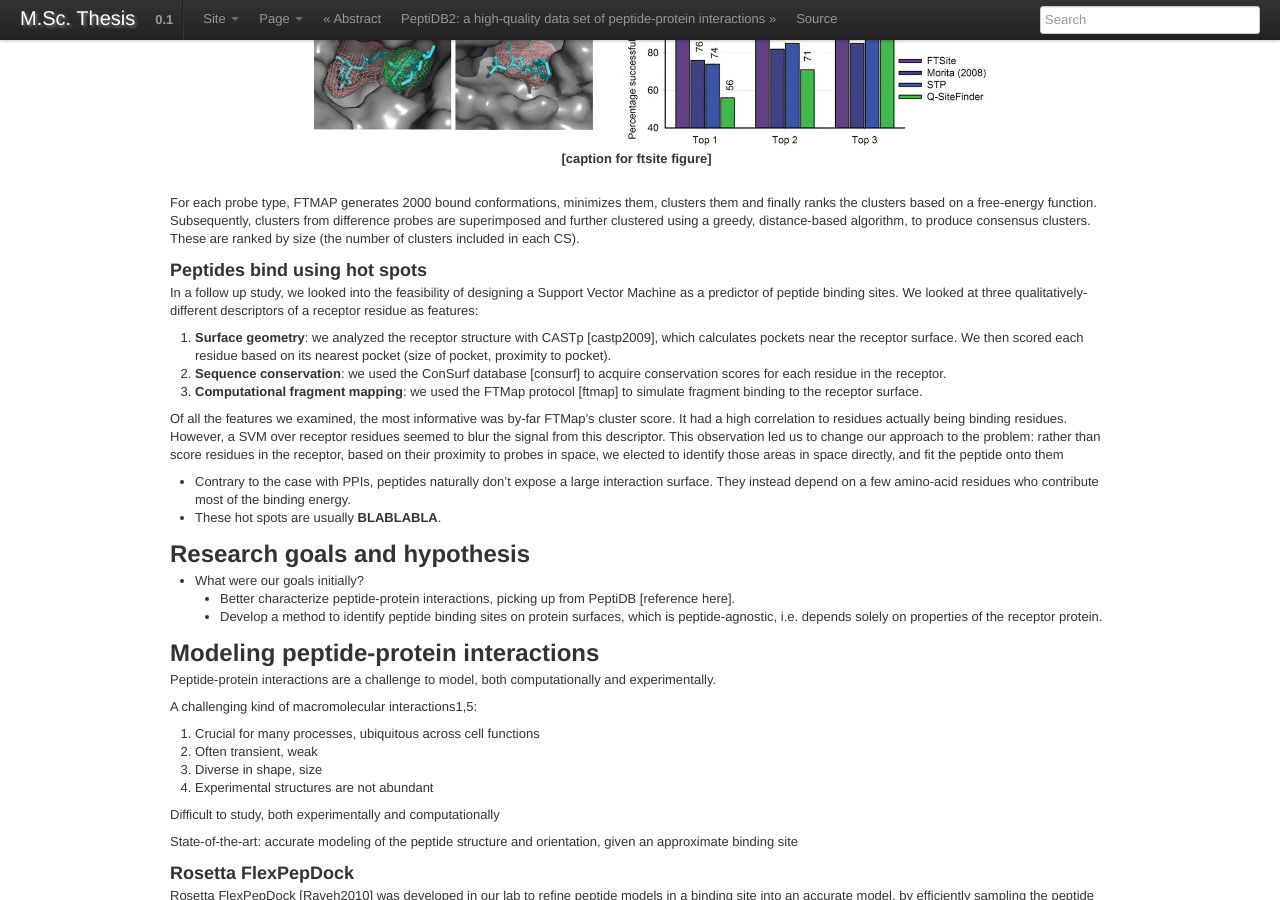
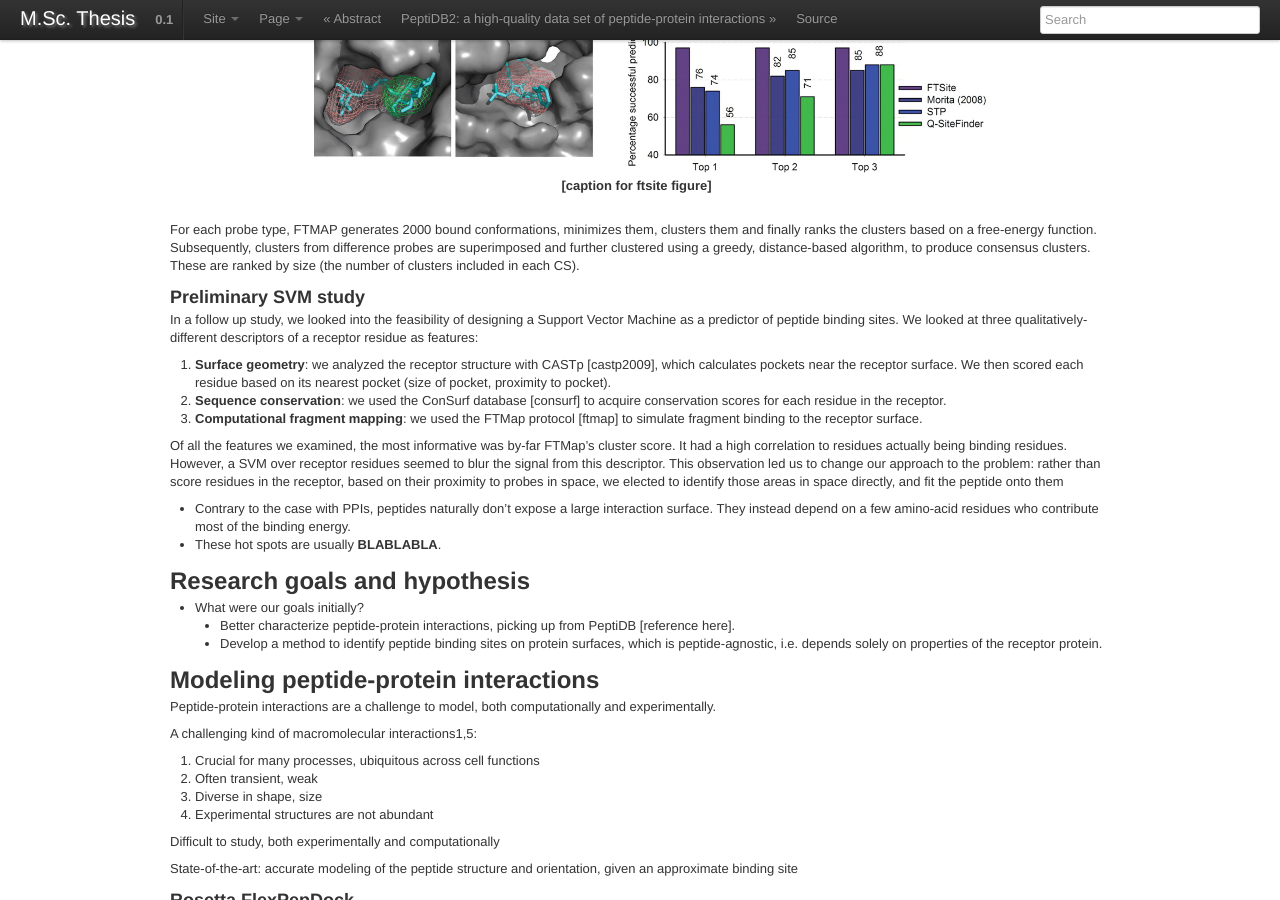
Before and after one commit to assaff/msc-thesis, a Sphinx documentation site: the page built from source/background.rst, in a window 1280 px wide and 900 px high, scrolled down 903 px. Built offline with Sphinx 7.4.7, drawn with Linux system fonts in a browser that asks for light colours; formulas are drawn with MathJax 3.

Commit message:
renamed figure file to avoid bug in latexpdf build

```diff
--- a/source/background.rst
+++ b/source/background.rst
@@ -53,10 +53,10 @@
     * helical peptides: **anything?**
 
 Computational solvent mapping
-~~~~~~~~~~~~~~~~~~~~~~~~~~~~~~
+------------------------------
 
 MSCS
-"""""
+~~~~~
 
 Multiple Solvent Crystal Structures (abbreviated MSCS) is a prominent
 experimental method to locate and characterize ligand binding sites on
@@ -76,7 +76,7 @@
 Mattos/Ringe]**
 
 FTMAP
-"""""""
+~~~~~~~
 
 To avoid the laborious and costly experiments entailed by MSCS,
 the FTMAP protocol was developed as a computational approximation.
@@ -86,7 +86,7 @@
 That allows for accurate identification of probe binding sites,
 followed by a clustering and ranking scheme.
 
-.. figure:: _images/ftsite.f1.large.jpg
+.. figure:: _images/ftsite-f1-large.jpg
     :width: 75%
     :align: center
 
@@ -100,7 +100,7 @@
 consensus clusters. These are ranked by size (the number of clusters
 included in each CS).
 
-Peptides bind using hot spots
+Preliminary SVM study
 ~~~~~~~~~~~~~~~~~~~~~~~~~~~~~
 
 In a follow up study, we looked into the feasibility of designing a
```
Also changed, not shown: source/_images/ftsite-f1-large.jpg (renamed from source/_images/ftsite.f1.large.jpg).
